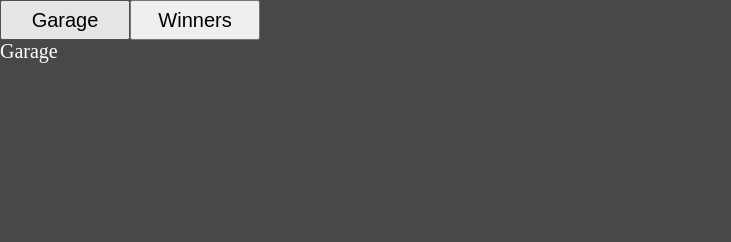
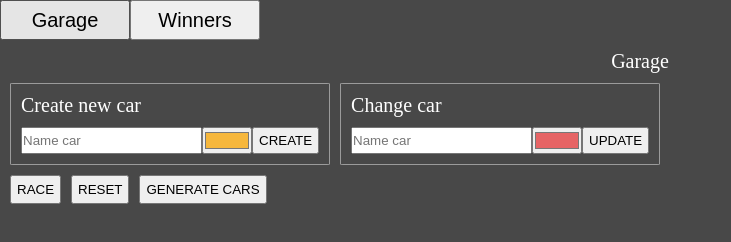
Before and after one commit to CTpaTer/async-race, a website built with webpack: page async-race/src/index.html in a window 1280 px wide. Shown: the whole page, without its empty margins (0-731 px from the left). Built offline with nearby package versions, Linux system fonts and the light colour scheme.

Commit message:
feat: add input fields for new car and update car, buttons for race, reset, generate car

```diff
--- a/async-race/src/pages/garage/garage.css
+++ b/async-race/src/pages/garage/garage.css
@@ -1,8 +1,64 @@
 .garage-wrapper {
+  padding: 10px;
   width: 100%;
 }
 
+.garage__title {
+  width: 100%;
+  display: flex;
+  justify-content: center;
+}
+
 .span-title {
+  margin-bottom: 10px;
   font-size: 2rem;
-  color: aliceblue;
+  color: #ffffff;
 }
+
+.input-wrapper {
+  display: flex;
+}
+
+.input-fields {
+  display: flex;
+  flex-wrap: wrap;
+  margin-bottom: 10px;
+}
+
+.input-new-car {
+  display: flex;
+  flex-direction: column;
+  padding: 10px;
+  margin-right: 10px;
+  width:fit-content;
+  border: 1px solid #9b9b9b;
+  border-radius: 1%;
+}
+
+.change-car {
+  display: flex;
+  flex-direction: column;
+  padding: 10px;
+  width:fit-content;
+  border: 1px solid #9b9b9b;
+  border-radius: 1%;
+}
+
+.btn-create {
+  padding: 0 5px;
+}
+
+.btn-update {
+  padding: 0 5px;
+}
+
+.buttons-wrapper {
+  display: flex;
+}
+
+.btn-start,
+.btn-reset,
+.btn-gen-cars {
+  padding: 5px;
+  margin-right: 10px;
+}
--- a/async-race/src/pages/garage/garage.ts
+++ b/async-race/src/pages/garage/garage.ts
@@ -3,14 +3,106 @@ import { BaseComponent } from '../../components/base-component';
 import createNewElement from '../../components/createNewElement';
 
 export class Garage extends BaseComponent {
-    private test: HTMLElement;
-    private spanTest: HTMLElement;
+    private garageTitle: HTMLElement;
+    private spanTitle: HTMLElement;
+    private inputFields: HTMLElement;
+    private inputNewCar: HTMLElement;
+    private inputWrapper: HTMLElement;
+    private spanNewCar: HTMLElement;
+    private nameCarInput: HTMLInputElement;
+    private inputCarColor: HTMLInputElement;
+    private btnCreateCar: HTMLButtonElement;
+    private changeCar: HTMLElement;
+    private spanChangeCar: HTMLElement;
+    private buttonsWrapper: HTMLElement;
+    private btnStart: HTMLButtonElement;
+    private btnReset: HTMLButtonElement;
+    private btnGenCars: HTMLButtonElement;
     constructor() {
         super('div', ['garage-wrapper']);
-        this.test = createNewElement('div', 'garage__test');
-        this.spanTest = createNewElement('span', 'span-title');
-        this.spanTest.innerText = `Garage`;
-        this.test.appendChild(this.spanTest);
-        this.container.appendChild(this.test);
+
+        this.garageTitle = createNewElement('div', 'garage__title');
+        this.spanTitle = createNewElement('span', 'span-title');
+        this.spanTitle.innerText = `Garage`;
+        this.garageTitle.appendChild(this.spanTitle);
+        this.container.appendChild(this.garageTitle);
+
+        this.inputFields = createNewElement('div', 'input-fields');
+        this.container.appendChild(this.inputFields);
+
+        // Create new car
+
+        this.inputNewCar = createNewElement('div', 'input-new-car');
+        this.spanNewCar = createNewElement('span', 'span-title');
+        this.spanNewCar.innerText = `Create new car`;
+        this.inputNewCar.appendChild(this.spanNewCar);
+        this.inputFields.appendChild(this.inputNewCar);
+
+        this.inputWrapper = createNewElement('div', 'input-wrapper');
+
+        this.nameCarInput = document.createElement('input');
+        this.nameCarInput.type = 'text';
+        this.nameCarInput.placeholder = 'Name car';
+        this.inputWrapper.appendChild(this.nameCarInput);
+
+        this.inputCarColor = document.createElement('input');
+        this.inputCarColor.type = 'color';
+        this.inputCarColor.value = '#f6b73c';
+        this.inputWrapper.appendChild(this.inputCarColor);
+
+        this.btnCreateCar = document.createElement('button');
+        this.btnCreateCar.textContent = 'CREATE';
+        this.btnCreateCar.classList.add('btn-create');
+        this.inputWrapper.appendChild(this.btnCreateCar);
+
+        this.inputNewCar.appendChild(this.inputWrapper);
+
+        // Change car
+
+        this.changeCar = createNewElement('div', 'change-car');
+        this.spanChangeCar = createNewElement('span', 'span-title');
+        this.spanChangeCar.innerText = `Change car`;
+        this.changeCar.appendChild(this.spanChangeCar);
+        this.inputFields.appendChild(this.changeCar);
+
+        this.inputWrapper = createNewElement('div', 'input-wrapper');
+
+        this.nameCarInput = document.createElement('input');
+        this.nameCarInput.type = 'text';
+        this.nameCarInput.placeholder = 'Name car';
+        this.inputWrapper.appendChild(this.nameCarInput);
+
+        this.inputCarColor = document.createElement('input');
+        this.inputCarColor.type = 'color';
+        this.inputCarColor.value = '#e66465';
+        this.inputWrapper.appendChild(this.inputCarColor);
+
+        this.btnCreateCar = document.createElement('button');
+        this.btnCreateCar.textContent = 'UPDATE';
+        this.btnCreateCar.classList.add('btn-update');
+        this.inputWrapper.appendChild(this.btnCreateCar);
+
+        this.changeCar.appendChild(this.inputWrapper);
+
+        // Block of buttons
+
+        this.buttonsWrapper = createNewElement('div', 'buttons-wrapper');
+
+        this.btnStart = document.createElement('button');
+        this.btnStart.textContent = 'RACE';
+        this.btnStart.classList.add('btn-start');
+        this.buttonsWrapper.appendChild(this.btnStart);
+
+        this.btnReset = document.createElement('button');
+        this.btnReset.textContent = 'RESET';
+        this.btnReset.classList.add('btn-reset');
+        this.buttonsWrapper.appendChild(this.btnReset);
+
+        this.btnGenCars = document.createElement('button');
+        this.btnGenCars.textContent = 'GENERATE CARS';
+        this.btnGenCars.classList.add('btn-gen-cars');
+        this.buttonsWrapper.appendChild(this.btnGenCars);
+
+        this.container.appendChild(this.buttonsWrapper);
     }
 }
--- a/async-race/src/pages/winners/winners.css
+++ b/async-race/src/pages/winners/winners.css
@@ -1,5 +1,11 @@
 .winners-wrapper {
   width: 100%;
+}
+
+.winners__title {
+  width: 100%;
+  display: flex;
+  justify-content: center;
 }
 
 .span-title {
--- a/async-race/src/pages/winners/winners.ts
+++ b/async-race/src/pages/winners/winners.ts
@@ -3,14 +3,14 @@ import { BaseComponent } from '../../components/base-component';
 import createNewElement from '../../components/createNewElement';
 
 export class Winners extends BaseComponent {
-    private test: HTMLElement;
-    private spanTest: HTMLElement;
+    private winnersTitle: HTMLElement;
+    private spanTitle: HTMLElement;
     constructor() {
         super('div', ['winners-wrapper']);
-        this.test = createNewElement('div', 'winners__test');
-        this.spanTest = createNewElement('span', 'span-title');
-        this.spanTest.innerText = `Winners`;
-        this.test.appendChild(this.spanTest);
-        this.container.appendChild(this.test);
+        this.winnersTitle = createNewElement('div', 'winners__title');
+        this.spanTitle = createNewElement('span', 'span-title');
+        this.spanTitle.innerText = `Winners`;
+        this.winnersTitle.appendChild(this.spanTitle);
+        this.container.appendChild(this.winnersTitle);
     }
 }
```
